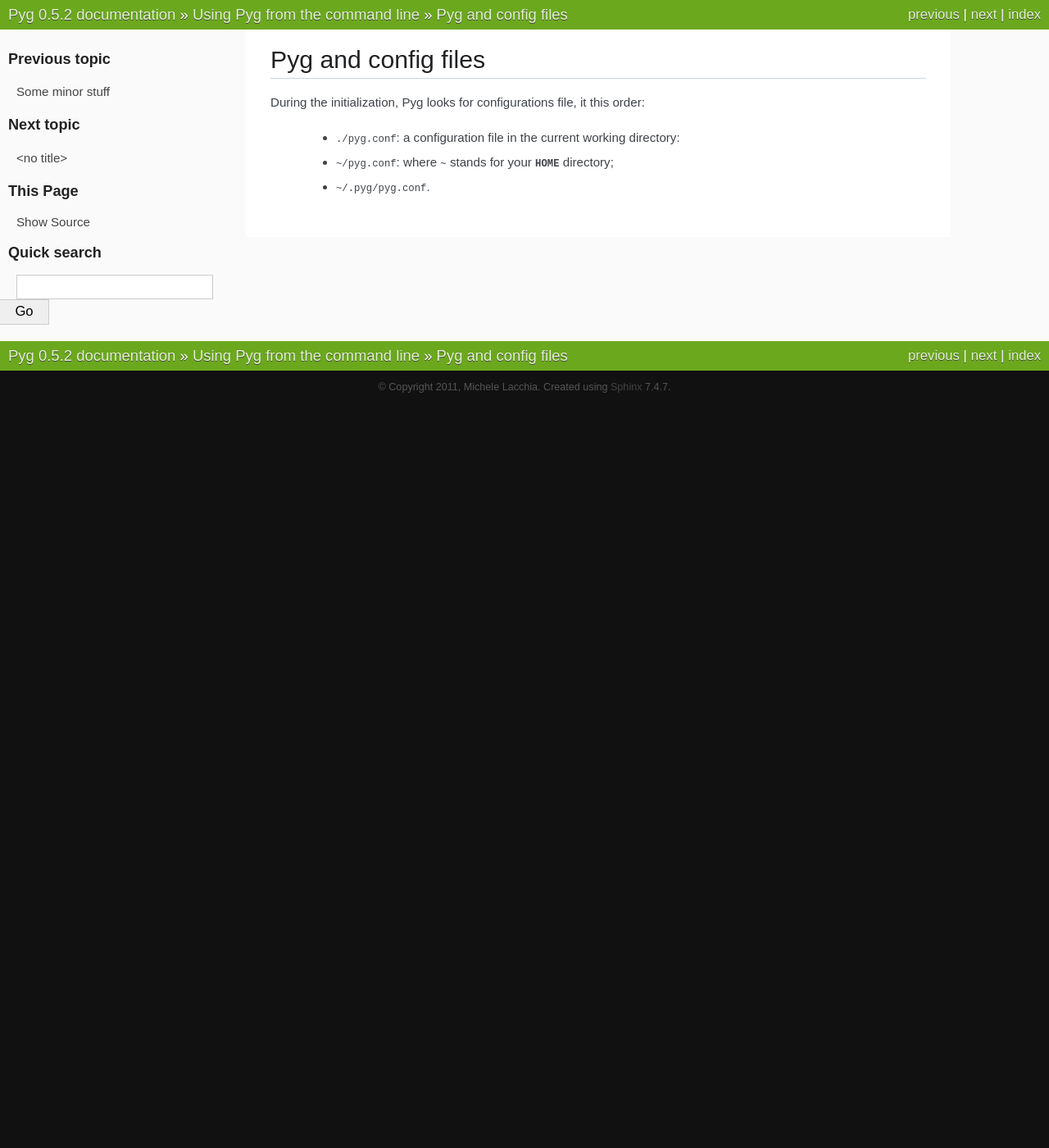
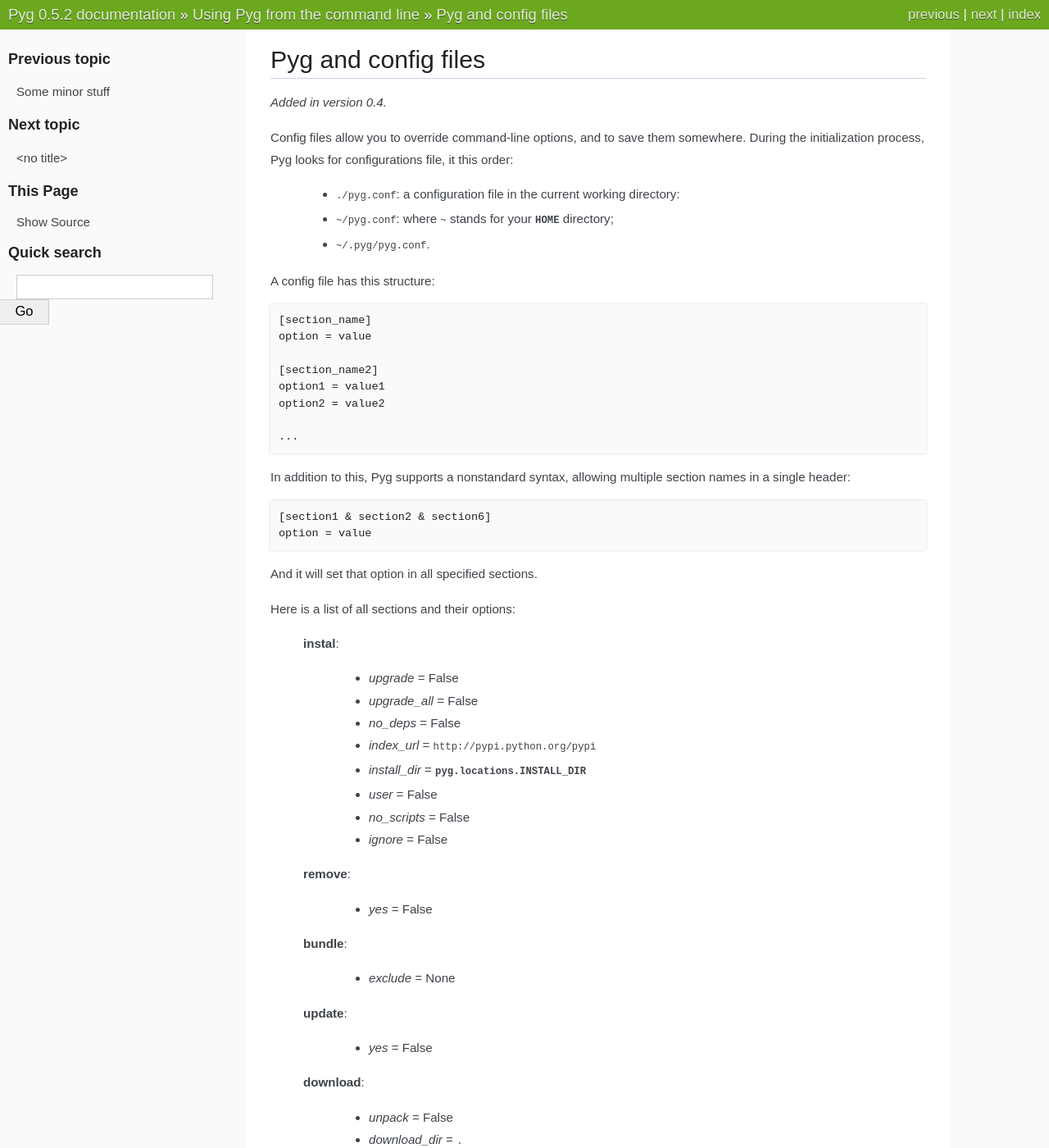
Before and after one commit to rubik/pyg, a Sphinx documentation site: the page built from docs/config_files.rst, in a window 1280 px wide and 1400 px high. Shown: the whole window at 82% size. Built offline with Sphinx 7.4.7, drawn with Linux system fonts in a browser that asks for light colours; some of the changed text lies outside the part shown.

Commit message:
Updated docs

```diff
--- a/docs/config_files.rst
+++ b/docs/config_files.rst
@@ -1,8 +1,70 @@
 Pyg and config files
 ====================
 
-During the initialization, Pyg looks for configurations file, it this order:
+.. versionadded:: 0.4
+
+Config files allow you to override command-line options, and to save them somewhere.
+During the initialization process, Pyg looks for configurations file, it this order:
 
     * :file:`./pyg.conf`: a configuration file in the current working directory:
     * :file:`~/pyg.conf`: where ``~`` stands for your :envvar:`HOME` directory;
     * :file:`~/.pyg/pyg.conf`.
+
+A config file has this structure::
+
+    [section_name]
+    option = value
+
+    [section_name2]
+    option1 = value1
+    option2 = value2
+
+    ...
+
+
+In addition to this, Pyg supports a nonstandard syntax, allowing multiple section names in a single header::
+
+    [section1 & section2 & section6]
+    option = value
+
+And it will set that option in all specified sections.
+
+Here is a list of all sections and their options:
+
+    **instal**:
+
+        - *upgrade* = False
+        - *upgrade_all* = False
+        - *no_deps* = False
+        - *index_url* = ``http://pypi.python.org/pypi``
+        - *install_dir* = :data:`pyg.locations.INSTALL_DIR`
+        - *user* = False
+        - *no_scripts* = False
+        - *ignore* = False
+
+    **remove**:
+
+        - *yes* = False
+
+    **bundle**:
+
+        - *exclude* = None
+
+    **update**:
+
+        - *yes* = False
+
+    **download**:
+
+        - *unpack* = False
+        - *download_dir* = :file:`.`
+        - *prefer* = None
+
+    **freeze**:
+
+        - *count* = False
+        - *file* = None
+
+    **unlink**:
+
+        - *all* = False
```
Also changed, not shown: 2 other files.
